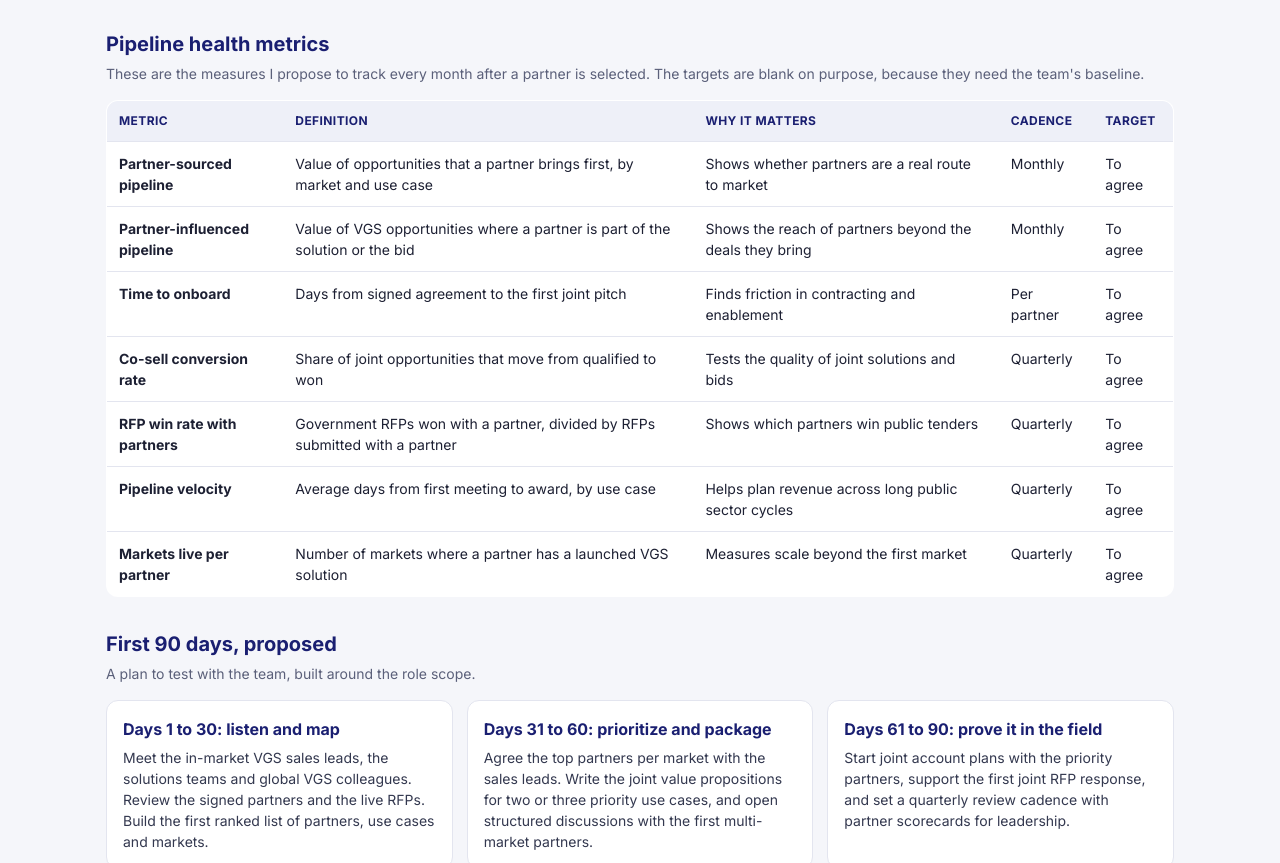
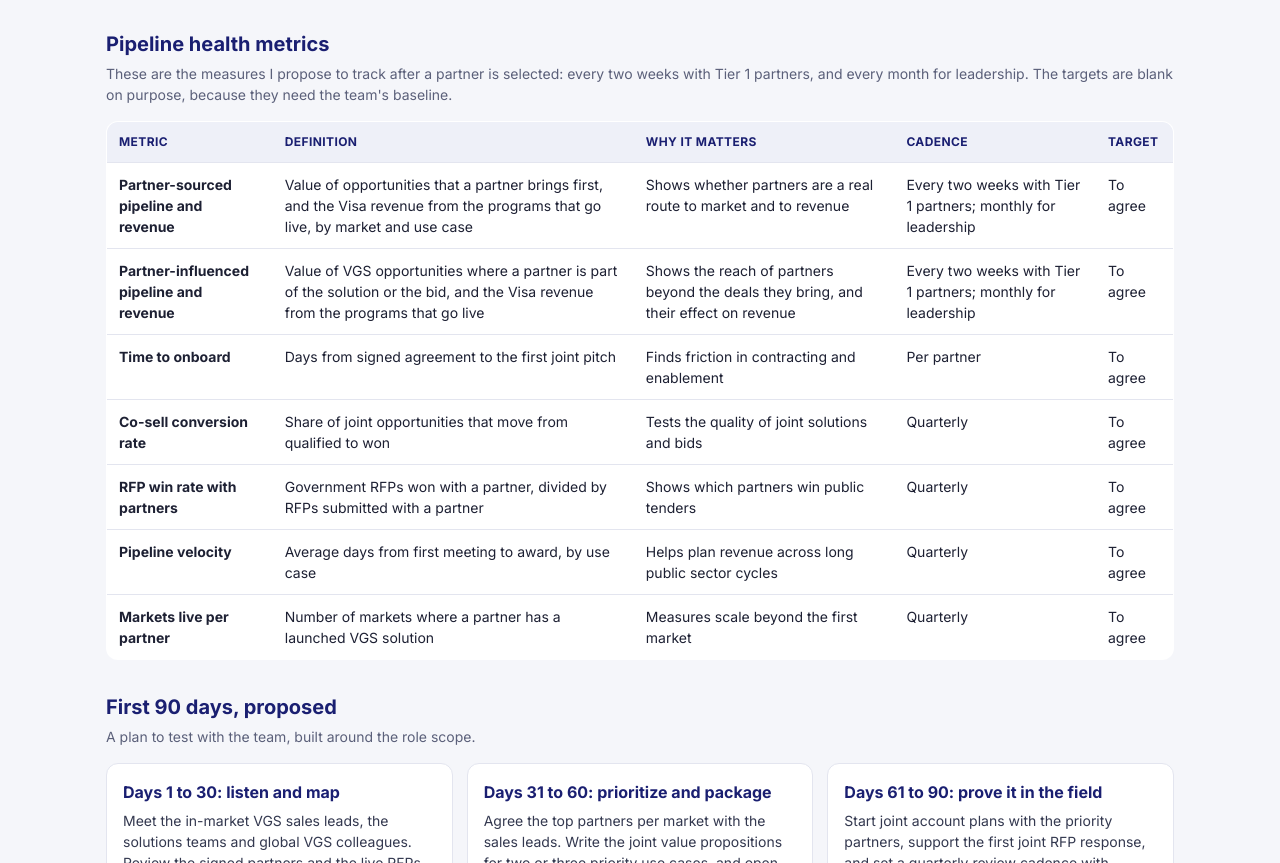
Before and after one commit to vincent-cartron/vgs-apac, a plain HTML site: page index.html in a window 1280 px wide. Shown: the part 8932-9795 px from the top of the page. Drawn offline with Linux system fonts and the light colour scheme.

Commit message:
Pipeline metrics: add revenue, two-week cadence for Tier 1 partners
Co-Authored-By: Claude Opus 5.5 <noreply@anthropic.com>
Claude-Session: https://claude.ai/code/session_015SbsSwbs2bLgPS8xyPcXWh

```diff
--- a/index.html
+++ b/index.html
@@ -324,12 +324,12 @@ h3.sec{font-size:16px;color:var(--navy);margin:22px 0 10px}
 
 <section id="metrics">
 <h2>Pipeline health metrics</h2>
-<p class="sub">These are the measures I propose to track every month after a partner is selected. The targets are blank on purpose, because they need the team's baseline.</p>
+<p class="sub">These are the measures I propose to track after a partner is selected: every two weeks with Tier 1 partners, and every month for leadership. The targets are blank on purpose, because they need the team's baseline.</p>
 <table class="cards">
 <thead><tr><th>Metric</th><th>Definition</th><th>Why it matters</th><th>Cadence</th><th>Target</th></tr></thead>
 <tbody>
-<tr><td data-l="Metric"><b>Partner-sourced pipeline</b></td><td data-l="Definition">Value of opportunities that a partner brings first, by market and use case</td><td data-l="Why it matters">Shows whether partners are a real route to market</td><td data-l="Cadence">Monthly</td><td data-l="Target">To agree</td></tr>
-<tr><td data-l="Metric"><b>Partner-influenced pipeline</b></td><td data-l="Definition">Value of VGS opportunities where a partner is part of the solution or the bid</td><td data-l="Why it matters">Shows the reach of partners beyond the deals they bring</td><td data-l="Cadence">Monthly</td><td data-l="Target">To agree</td></tr>
+<tr><td data-l="Metric"><b>Partner-sourced pipeline and revenue</b></td><td data-l="Definition">Value of opportunities that a partner brings first, and the Visa revenue from the programs that go live, by market and use case</td><td data-l="Why it matters">Shows whether partners are a real route to market and to revenue</td><td data-l="Cadence">Every two weeks with Tier 1 partners; monthly for leadership</td><td data-l="Target">To agree</td></tr>
+<tr><td data-l="Metric"><b>Partner-influenced pipeline and revenue</b></td><td data-l="Definition">Value of VGS opportunities where a partner is part of the solution or the bid, and the Visa revenue from the programs that go live</td><td data-l="Why it matters">Shows the reach of partners beyond the deals they bring, and their effect on revenue</td><td data-l="Cadence">Every two weeks with Tier 1 partners; monthly for leadership</td><td data-l="Target">To agree</td></tr>
 <tr><td data-l="Metric"><b>Time to onboard</b></td><td data-l="Definition">Days from signed agreement to the first joint pitch</td><td data-l="Why it matters">Finds friction in contracting and enablement</td><td data-l="Cadence">Per partner</td><td data-l="Target">To agree</td></tr>
 <tr><td data-l="Metric"><b>Co-sell conversion rate</b></td><td data-l="Definition">Share of joint opportunities that move from qualified to won</td><td data-l="Why it matters">Tests the quality of joint solutions and bids</td><td data-l="Cadence">Quarterly</td><td data-l="Target">To agree</td></tr>
 <tr><td data-l="Metric"><b>RFP win rate with partners</b></td><td data-l="Definition">Government RFPs won with a partner, divided by RFPs submitted with a partner</td><td data-l="Why it matters">Shows which partners win public tenders</td><td data-l="Cadence">Quarterly</td><td data-l="Target">To agree</td></tr>
```
